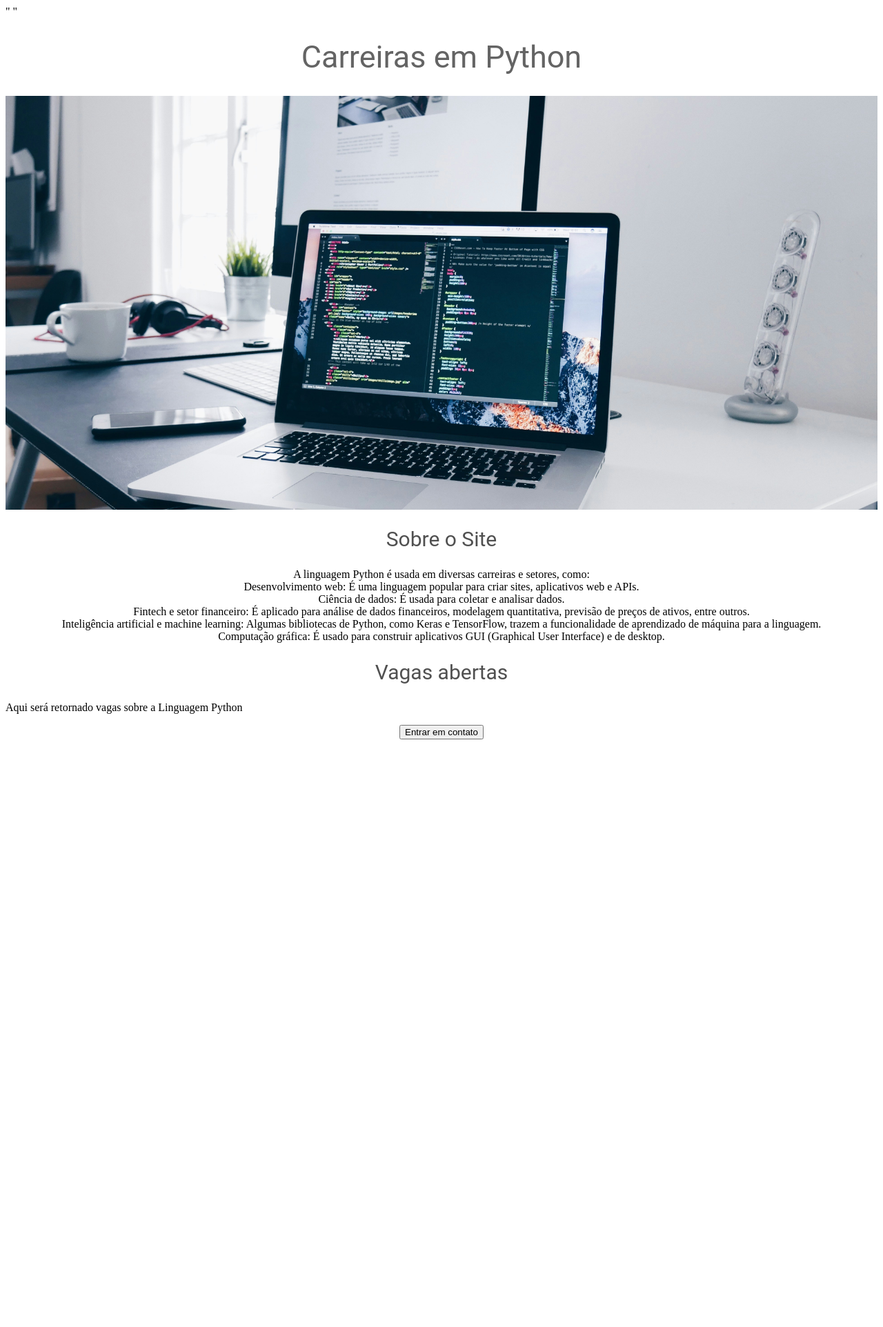
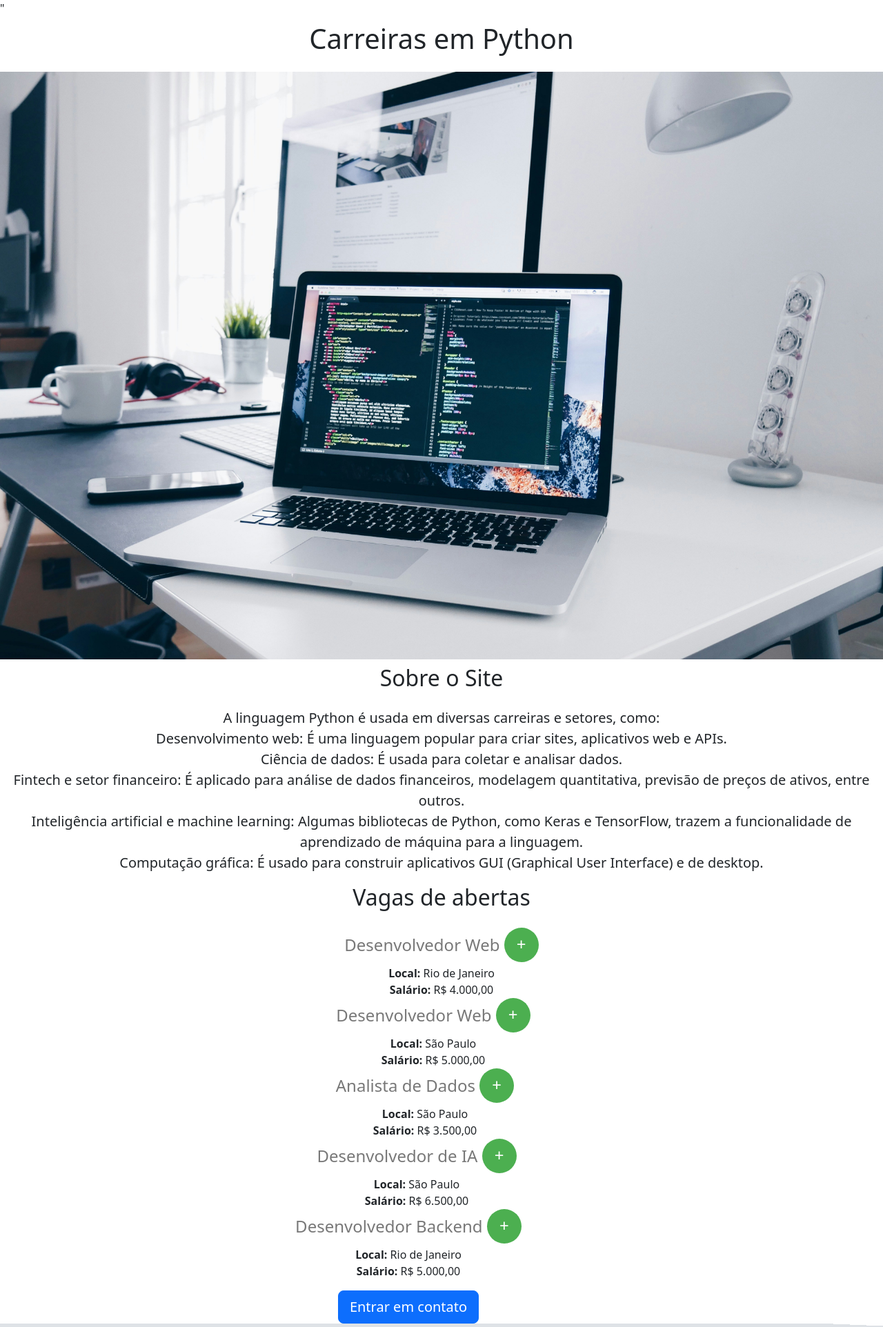
Before and after one commit to Deby11130/Python-Carreiras, a Flask app: page / in a window 1280 px wide. Shown: the whole page at 69% size. Before the commit the page ends 1072 px from the top, so only its background shows below. Run offline with Flask 3, Linux system fonts and the light colour scheme.

Commit message:
add vagas

```diff
--- a/app.py
+++ b/app.py
@@ -1,10 +1,48 @@
-from flask import Flask, render_template, request, redirect, url_for
+from flask import Flask, render_template, request, redirect, url_for, jsonify
 
 app = Flask(__name__)
 
+VAGAS = [{
+    'id': 1,
+    'titulo': 'Desenvolvedor Web',
+    'empresa': 'Upwork',
+    'local': 'Rio de Janeiro',
+    'salario': 'R$ 4.000,00'
+}, {
+    'id': 2,
+    'titulo': 'Desenvolvedor Web',
+    'empresa': 'Totus',
+    'local': 'São Paulo',
+    'salario': 'R$ 5.000,00'
+}, {
+    'id': 3,
+    'titulo': 'Analista de Dados',
+    'empresa': 'vivo',
+    'local': 'São Paulo',
+    'salario': 'R$ 3.500,00'
+}, {
+    'id': 4,
+    'titulo': 'Desenvolvedor de IA',
+    'empresa': 'Avanade',
+    'local': 'São Paulo',
+    'salario': 'R$ 6.500,00'
+}, {
+    'id': 5,
+    'titulo': 'Desenvolvedor Backend',
+    'empresa': 'Impacta',
+    'local': 'Rio de Janeiro',
+    'salario': 'R$ 5.000,00'
+}]
+
+
 @app.route('/')
 def hello():
-  return render_template("home.html")
+  return render_template("home.html", vagas=VAGAS)
+
+@app.route('/vagas')
+def lista_vagas():
+  return jsonify(VAGAS)
+
 
 if __name__ == '__main__':
-  app.run(host='0.0.0.0',debug=True)
+  app.run(host='0.0.0.0', debug=True)
--- a/templates/home.html
+++ b/templates/home.html
@@ -6,27 +6,31 @@
     <meta http-equiv="X-UA-Compatible" content="IE=edge">
     <meta name="viewport" content="width=device-width, initial-scale=1">"
     <title>HomePage</title>
-    <link rel="stylesheet" href="{{url_for('static', filename='estilo.css')}}">"
+    <link rel="stylesheet" href="https://cdn.jsdelivr.net/npm/bootstrap@5.3.3/dist/css/bootstrap.min.css" integrity="sha384-QWTKZyjpPEjISv5WaRU9OFeRpok6YctnYmDr5pNlyT2bRjXh0JMhjY6hW+ALEwIH" crossorigin="anonymous">
 
   </head>
 
   <body>
-    <div id="cointainer">
-    <h1>Carreiras em Python</h1>
-    <img id="banner" src= " {{url_for('static', filename='carreira.jpg')}} "/>
-    <h2>Sobre o Site</h2>
-    <div style="text-align:center;">
-    <p> A linguagem Python é usada em diversas carreiras e setores, como: <br>
+    <div class="cointainer">
+    <h1 class="text-center mt-2 mb-4"">Carreiras em Python</h1>
+    <img class="img-fluid"  src= " {{url_for('static', filename='carreira.jpg')}} "/>
+    <h2 class="text-center mt-2 mb-4"">Sobre o Site</h2>
+    <div class="text-center">
+    <p class="lead"> A linguagem Python é usada em diversas carreiras e setores, como: <br>
     Desenvolvimento web: É uma linguagem popular para criar sites, aplicativos web e APIs. <br>
     Ciência de dados: É usada para coletar e analisar dados. <br>
     Fintech e setor financeiro: É aplicado para análise de dados financeiros, modelagem quantitativa, previsão de preços de ativos, entre outros. <br>
     Inteligência artificial e machine learning: Algumas bibliotecas de Python, como Keras e TensorFlow, trazem a funcionalidade de aprendizado de máquina para a linguagem. <br>
     Computação gráfica: É usado para construir aplicativos GUI (Graphical User Interface) e de desktop.</p>
     </div>
-    <h2>Vagas abertas</h2>
-    <p>Aqui será retornado vagas sobre a Linguagem Python</p>
-    <div style="text-align: center;">
-    <button>Entrar em contato</button>
+    <h2 class="text-center mt-2 mb-4"">Vagas de abertas</h2>
+    <p class="text-center">
+      {% for vaga in vagas %}
+        {% include 'includes/vagas_item.html' %}
+        {% endfor %}
+    </p>
+    <div class="text-center">
+    <button class="btn btn-primary btn-lg">Entrar em contato</button>
     </div>
     </div>
   </body>
--- /dev/null
+++ b/templates/includes/vagas_item.html
@@ -0,0 +1,19 @@
+<div style="text-align: center;" class="row border-bottom" style="margin-bottom:15px;">
+<div>
+  <h4 style="color: rgb(120,120,120); margin-bottom:4px;">
+     {{vaga.titulo}}
+  <button style="background-color: #4CAF50; color: white; padding: 10px; border-radius: 50%; width: 50px; height: 50px; border: none;">
+      +
+    </button>
+
+  </h4>
+  <div>
+    <strong>Local:</strong>
+    {{ vaga.local }}
+  </div>
+  <div>
+    <strong>Salário:</strong>
+    {{ vaga.salario }}
+  </div>
+
+</div>
```
